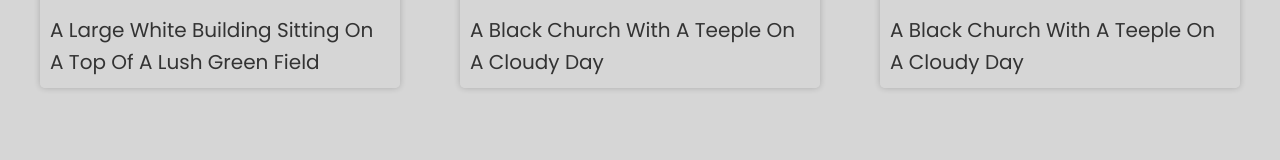
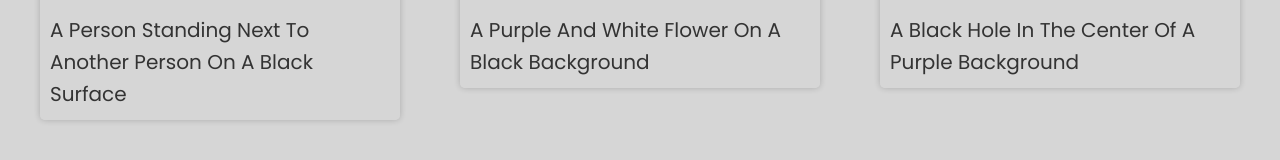
Before and after one commit to rishiiiidha/pixel-pulse, a plain HTML site: page index.html in a window 1280 px wide. Shown: the part 468-628 px from the top of the page. Drawn offline with Linux system fonts and the light colour scheme; a web font is replaced by a local one.

Commit message:
image search app added

```diff
--- a/index.html
+++ b/index.html
@@ -15,21 +15,21 @@
   </form>
   <div class="search-results">
     <div class="search-result">
-      <img src="https://images.unsplash.com/photo-1696178409301-deda8c03f4f4?auto=format&fit=crop&q=80&w=1932&ixlib=rb-4.0.3&ixid=M3wxMjA3fDB8MHxwaG90by1wYWdlfHx8fGVufDB8fHx8fA%3D%3D" alt="A large white building sitting on a top of a lush green field">
+      <img src="https://images.unsplash.com/photo-1696178409301-deda8c03f4f4?auto=format&fit=crop&q=80&w=1932&ixlib=rb-4.0.3&ixid=M3wxMjA3fDB8MHxwaG90by1wYWdlfHx8fGVufDB8fHx8fA%3D%3D" alt="A person standing next to another person on a black surface">
       <a href="https://unsplash.com/photos/a-person-standing-next-to-another-person-on-a-black-surface-MbBpnjNn6RQ" target="_blank">
-        A large white building sitting on a top of a lush green field
+        A person standing next to another person on a black surface
       </a>
     </div>
     <div class="search-result">
-      <img src="https://images.unsplash.com/photo-1696743868650-b303dc8d614b?auto=format&fit=crop&q=80&w=1932&ixlib=rb-4.0.3&ixid=M3wxMjA3fDB8MHxwaG90by1wYWdlfHx8fGVufDB8fHx8fA%3D%3D" alt="A Black Church With a Teeple on a Cloudy day">
+      <img src="https://images.unsplash.com/photo-1696743868650-b303dc8d614b?auto=format&fit=crop&q=80&w=1932&ixlib=rb-4.0.3&ixid=M3wxMjA3fDB8MHxwaG90by1wYWdlfHx8fGVufDB8fHx8fA%3D%3D" alt="a purple and white flower on a black background ">
       <a href="https://unsplash.com/photos/a-purple-and-white-flower-on-a-black-background--uP2Oae_BxA" target="_blank">
-        A Black Church With a Teeple on a Cloudy day
+        a purple and white flower on a black background
       </a>
     </div>
     <div class="search-result">
-      <img src="https://images.unsplash.com/photo-1697895648538-0117b2383a03?auto=format&fit=crop&q=80&w=1932&ixlib=rb-4.0.3&ixid=M3wxMjA3fDB8MHxwaG90by1wYWdlfHx8fGVufDB8fHx8fA%3D%3D" alt="A Black Church With a Teeple on a Cloudy day">
+      <img src="https://images.unsplash.com/photo-1697895648538-0117b2383a03?auto=format&fit=crop&q=80&w=1932&ixlib=rb-4.0.3&ixid=M3wxMjA3fDB8MHxwaG90by1wYWdlfHx8fGVufDB8fHx8fA%3D%3D" alt="a black hole in the center of a purple background ">
       <a href="https://unsplash.com/photos/a-black-hole-in-the-center-of-a-purple-background-AUC1ScVEbNY" target="_blank">
-        A Black Church With a Teeple on a Cloudy day
+        a black hole in the center of a purple background
       </a>
     </div>
   </div>
```
